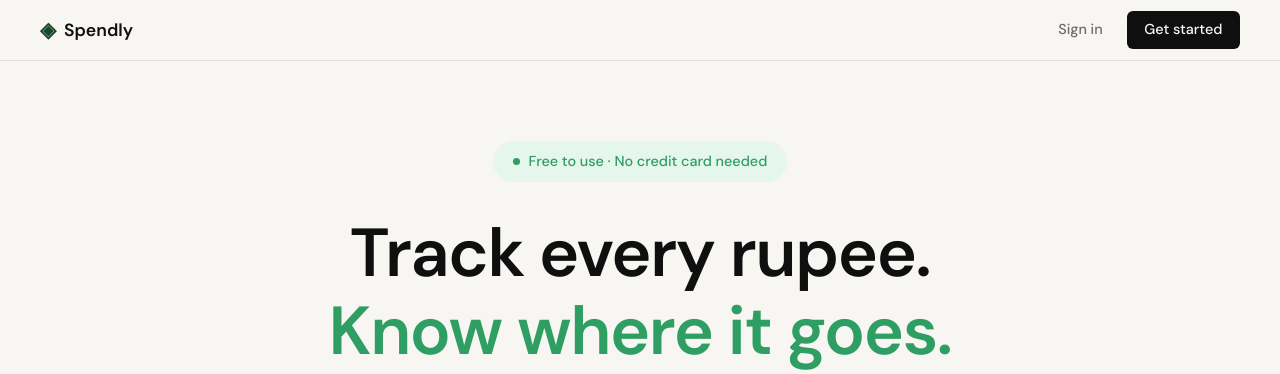
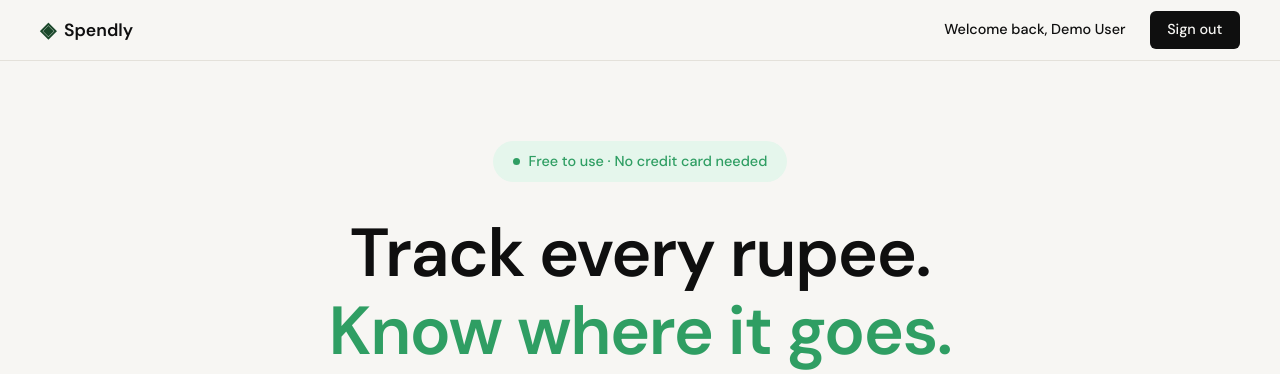
Before and after one commit to Divyansh-Sahu04/Track_my_each_expense, a Flask app: page / in a window 1280 px wide. Shown: the top 374 px of the page. Run offline with Flask 3, Linux system fonts and the light colour scheme; the visitor is signed in with stand-in values (Sample User, id 1); data comes from the database, SQL or seed files in the repository.

Commit message:
Rework registration and login/logout per revised specs
- Registration: add password confirmation, switch to flash-based
  messaging, hash passwords inside create_user(), rely on
  sqlite3.IntegrityError for duplicate emails, and redirect to
  /login on success instead of auto-login.
- Login: switch to flash-based messaging and redirect to the
  landing page instead of the still-stubbed /profile.
- Navbar: show "Welcome back, <name>" and a Sign out link when
  logged in, hiding the Sign in button, via a new current_user
  context processor and get_user_by_id() helper.

Co-Authored-By: Claude Sonnet 5 <noreply@anthropic.com>
Claude-Session: https://claude.ai/code/session_01TyX51sxoikXu6eDmD4eMX9

```diff
--- a/app.py
+++ b/app.py
@@ -1,10 +1,18 @@
-from flask import Flask, render_template, request, redirect, url_for, session
-from werkzeug.security import generate_password_hash, check_password_hash
+import sqlite3
 
-from database.db import get_db, init_db, seed_db, create_user, get_user_by_email
+from flask import Flask, render_template, request, redirect, url_for, session, flash
+from werkzeug.security import check_password_hash
+
+from database.db import get_db, init_db, seed_db, create_user, get_user_by_email, get_user_by_id
 
 app = Flask(__name__)
 app.secret_key = "dev-secret-key-change-in-production"
+
+
+@app.context_processor
+def inject_current_user():
+    user_id = session.get("user_id")
+    return {"current_user": get_user_by_id(user_id) if user_id else None}
 
 
 # ------------------------------------------------------------------ #
@@ -22,19 +30,24 @@ def register():
         name = request.form.get("name", "").strip()
         email = request.form.get("email", "").strip()
         password = request.form.get("password", "")
+        confirm_password = request.form.get("confirm_password", "")
 
-        if not name or not email or not password:
-            return render_template("register.html", error="All fields are required.")
+        if not name or not email or not password or not confirm_password:
+            flash("All fields are required.")
+            return render_template("register.html")
 
-        if get_user_by_email(email):
-            return render_template(
-                "register.html", error="An account with that email already exists."
-            )
+        if password != confirm_password:
+            flash("Passwords do not match.")
+            return render_template("register.html")
 
-        password_hash = generate_password_hash(password)
-        user_id = create_user(name, email, password_hash)
-        session["user_id"] = user_id
-        return redirect(url_for("profile"))
+        try:
+            create_user(name, email, password)
+        except sqlite3.IntegrityError:
+            flash("Email already registered.")
+            return render_template("register.html")
+
+        flash("Account created successfully. Please sign in.")
+        return redirect(url_for("login"))
 
     return render_template("register.html")
 
@@ -46,14 +59,16 @@ def login():
         password = request.form.get("password", "")
 
         if not email or not password:
-            return render_template("login.html", error="All fields are required.")
+            flash("All fields are required.")
+            return render_template("login.html")
 
         user = get_user_by_email(email)
         if not user or not check_password_hash(user["password_hash"], password):
-            return render_template("login.html", error="Invalid email or password")
+            flash("Invalid email or password.")
+            return render_template("login.html")
 
         session["user_id"] = user["id"]
-        return redirect(url_for("profile"))
+        return redirect(url_for("landing"))
 
     return render_template("login.html")
 
--- a/database/db.py
+++ b/database/db.py
@@ -82,13 +82,24 @@ def get_user_by_email(email):
     return user
 
 
-def create_user(name, email, password_hash):
+def get_user_by_id(user_id):
     conn = get_db()
-    cursor = conn.execute(
-        "INSERT INTO users (name, email, password_hash) VALUES (?, ?, ?)",
-        (name, email, password_hash),
-    )
-    user_id = cursor.lastrowid
-    conn.commit()
+    user = conn.execute(
+        "SELECT * FROM users WHERE id = ?", (user_id,)
+    ).fetchone()
     conn.close()
-    return user_id
+    return user
+
+
+def create_user(name, email, password):
+    conn = get_db()
+    password_hash = generate_password_hash(password)
+    try:
+        cursor = conn.execute(
+            "INSERT INTO users (name, email, password_hash) VALUES (?, ?, ?)",
+            (name, email, password_hash),
+        )
+        conn.commit()
+        return cursor.lastrowid
+    finally:
+        conn.close()
--- a/static/css/style.css
+++ b/static/css/style.css
@@ -102,6 +102,8 @@ a { color: inherit; text-decoration: none; }
 
 .nav-links a { color: var(--ink-muted); transition: color 0.2s; }
 .nav-links a:hover { color: var(--ink); }
+
+.nav-welcome { color: var(--ink); }
 
 .nav-cta {
     background: var(--ink) !important;
--- a/templates/base.html
+++ b/templates/base.html
@@ -19,8 +19,13 @@
                 <span class="brand-name">Spendly</span>
             </a>
             <div class="nav-links">
+                {% if current_user %}
+                <span class="nav-welcome">Welcome back, {{ current_user['name'] }}</span>
+                <a href="{{ url_for('logout') }}" class="nav-cta">Sign out</a>
+                {% else %}
                 <a href="{{ url_for('login') }}">Sign in</a>
                 <a href="{{ url_for('register') }}" class="nav-cta">Get started</a>
+                {% endif %}
             </div>
         </div>
     </nav>
--- a/templates/login.html
+++ b/templates/login.html
@@ -13,9 +13,11 @@
         </div>
 
         <div class="auth-card">
-            {% if error %}
-            <div class="auth-error">{{ error }}</div>
+            {% with messages = get_flashed_messages() %}
+            {% if messages %}
+            <div class="auth-error">{{ messages[0] }}</div>
             {% endif %}
+            {% endwith %}
 
             <form method="POST" action="/login">
                 <div class="form-group">
```
Also changed, not shown: templates/register.html (+11 -3 lines), .claude/specs/02-registration.md, .claude/specs/03-login-logout.md.
